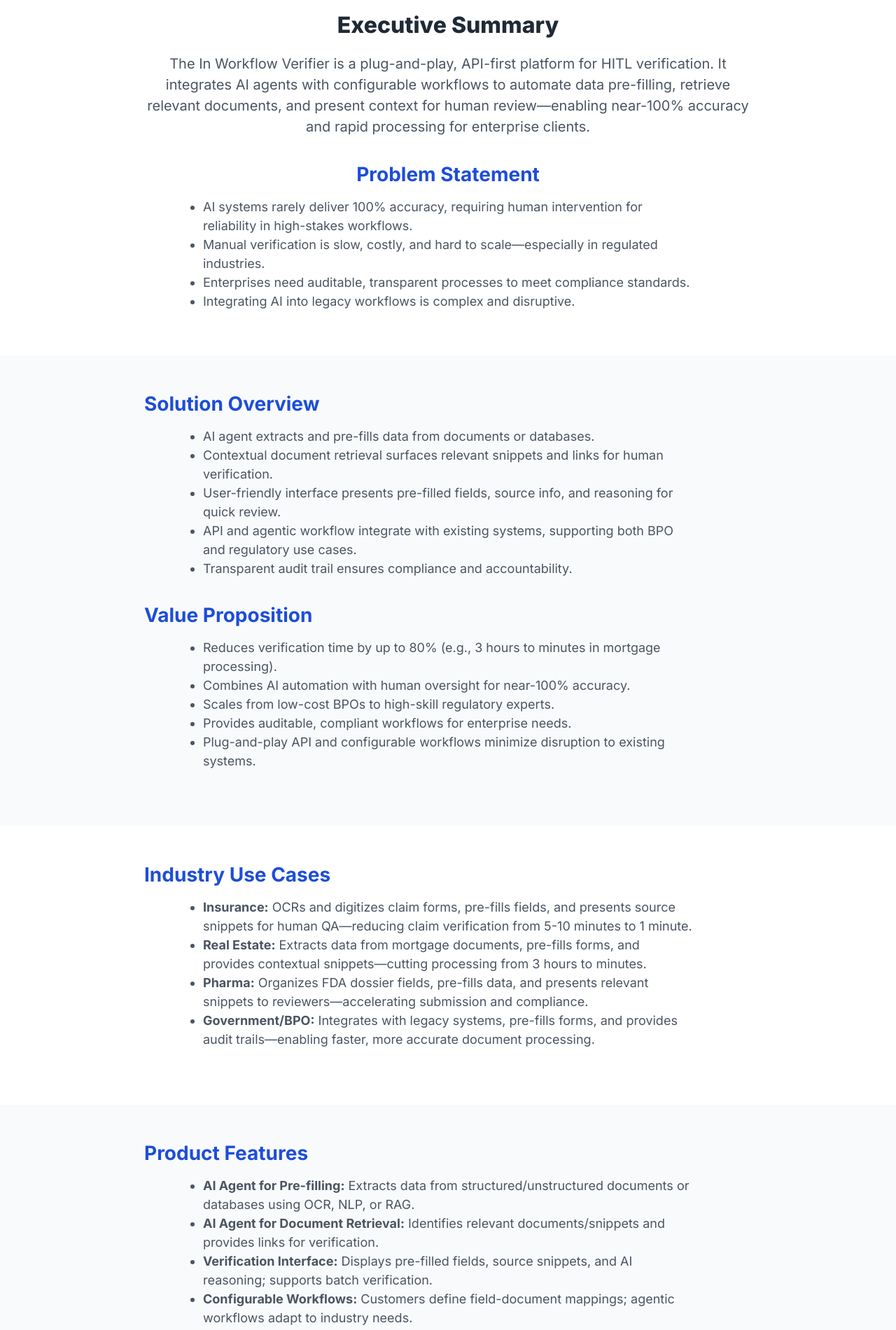
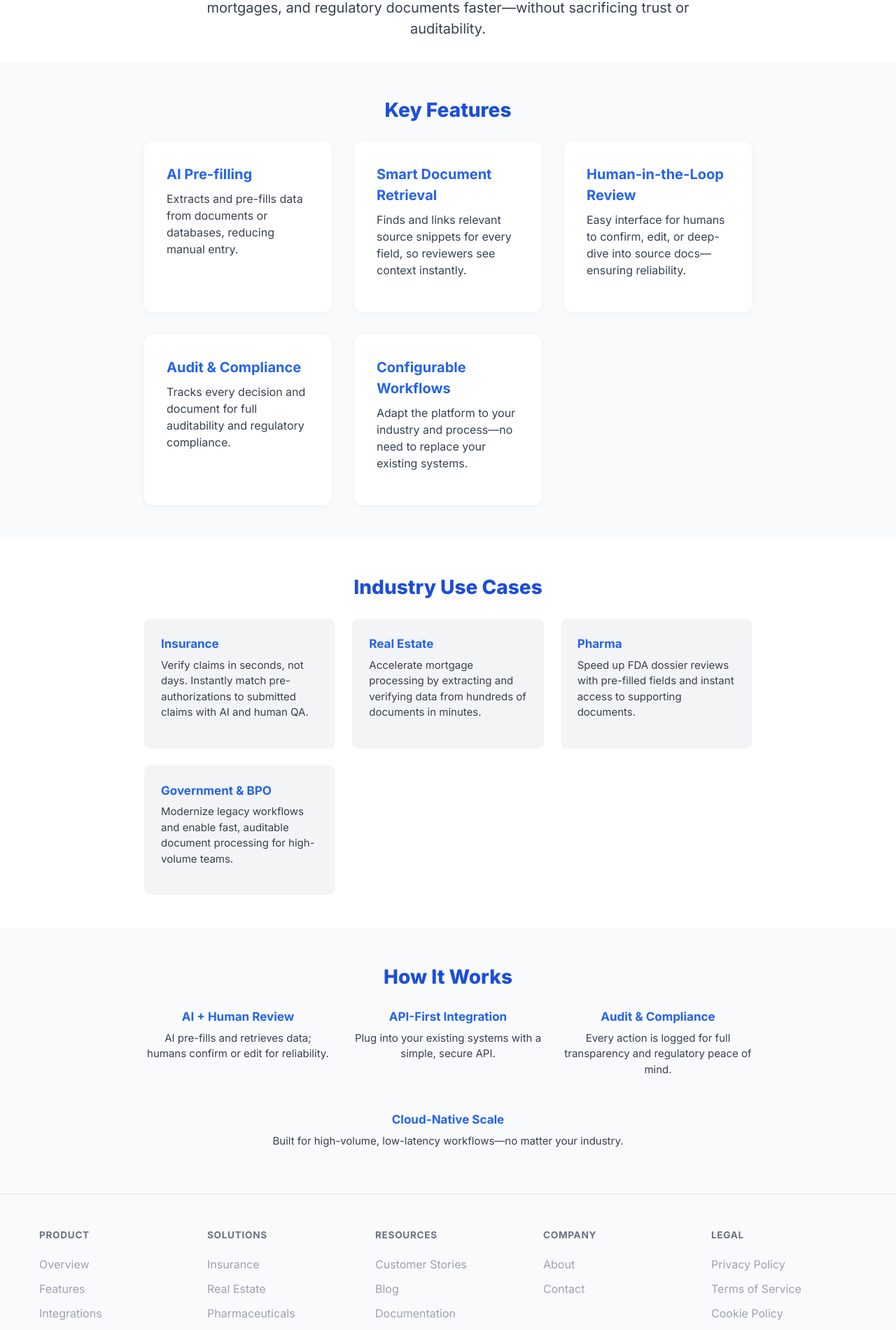
Before and after one commit to henrino3/inworkflow-verifier-site, a React (Vite) app: page /product in a window 1280 px wide. Shown: the part 816-2717 px from the top of the page at 70% size. Built offline with nearby package versions, Linux system fonts and the light colour scheme.

Commit message:
Product page: remove executive summary, redesign/shorten sections for web, concise features, use cases, and how it works

```diff
--- a/src/pages/Product.jsx
+++ b/src/pages/Product.jsx
@@ -11,7 +11,7 @@ export default function Product() {
             <div style={{ fontWeight: 600, fontSize: 18, opacity: 0.85, marginBottom: 16, color: 'white' }}>AI for Human-in-the-Loop Verification</div>
             <h1 style={{ fontSize: 44, fontWeight: 800, lineHeight: 1.1, marginBottom: 24, color: 'white' }}>The AI platform for reliable, scalable verification workflows</h1>
             <p style={{ fontSize: 20, color: 'white', marginBottom: 36, maxWidth: 480 }}>
-              In Workflow Verifier is a horizontal AI-powered platform that streamlines human-in-the-loop (HITL) verification for industries like insurance, real estate, pharma, and government. It automates data pre-filling, retrieves source documents, and presents context for human review—reducing processing time and improving accuracy, while ensuring compliance and auditability.
+              Automate document review, data pre-filling, and compliance checks—while keeping a human in the loop for near-100% accuracy. Built for insurance, real estate, pharma, and government.
             </p>
             <div style={{ display: 'flex', gap: 16 }}>
               <a href="/get-access" className="btn btn-white" style={{ fontWeight: 700, fontSize: 18 }}>Get access</a>
@@ -27,81 +27,92 @@ export default function Product() {
         </div>
       </section>
 
-      {/* Executive Summary & Problem Statement */}
-      <section style={{ background: 'white', padding: '4rem 0 2rem 0', textAlign: 'center' }}>
-        <div className="container" style={{ maxWidth: 900, margin: '0 auto' }}>
-          <h2 style={{ fontSize: 32, fontWeight: 800, color: '#1f2937', marginBottom: 16 }}>Executive Summary</h2>
-          <p style={{ fontSize: 20, color: '#4b5563', marginBottom: 32 }}>
-            The In Workflow Verifier is a plug-and-play, API-first platform for HITL verification. It integrates AI agents with configurable workflows to automate data pre-filling, retrieve relevant documents, and present context for human review—enabling near-100% accuracy and rapid processing for enterprise clients.
+      {/* What It Solves */}
+      <section style={{ background: 'white', padding: '3rem 0 2rem 0', textAlign: 'center' }}>
+        <div className="container" style={{ maxWidth: 800, margin: '0 auto' }}>
+          <h2 style={{ fontSize: 28, fontWeight: 800, color: '#1d4ed8', marginBottom: 18 }}>What It Solves</h2>
+          <p style={{ fontSize: 20, color: '#374151', marginBottom: 0 }}>
+            Most AI tools can't guarantee accuracy or compliance. InWorkflow Verifier combines AI automation with human review, so you can process claims, mortgages, and regulatory documents faster—without sacrificing trust or auditability.
           </p>
-          <h2 style={{ fontSize: 28, fontWeight: 700, color: '#1d4ed8', marginBottom: 12 }}>Problem Statement</h2>
-          <ul style={{ textAlign: 'left', color: '#4b5563', fontSize: 18, margin: '0 auto', maxWidth: 700, marginBottom: 32 }}>
-            <li>AI systems rarely deliver 100% accuracy, requiring human intervention for reliability in high-stakes workflows.</li>
-            <li>Manual verification is slow, costly, and hard to scale—especially in regulated industries.</li>
-            <li>Enterprises need auditable, transparent processes to meet compliance standards.</li>
-            <li>Integrating AI into legacy workflows is complex and disruptive.</li>
-          </ul>
         </div>
       </section>
 
-      {/* Solution Overview & Value Proposition */}
+      {/* Key Features */}
       <section style={{ background: '#f9fafb', padding: '3rem 0' }}>
         <div className="container" style={{ maxWidth: 900, margin: '0 auto' }}>
-          <h2 style={{ fontSize: 28, fontWeight: 700, color: '#1d4ed8', marginBottom: 12 }}>Solution Overview</h2>
-          <ul style={{ textAlign: 'left', color: '#4b5563', fontSize: 18, margin: '0 auto', maxWidth: 700, marginBottom: 32 }}>
-            <li>AI agent extracts and pre-fills data from documents or databases.</li>
-            <li>Contextual document retrieval surfaces relevant snippets and links for human verification.</li>
-            <li>User-friendly interface presents pre-filled fields, source info, and reasoning for quick review.</li>
-            <li>API and agentic workflow integrate with existing systems, supporting both BPO and regulatory use cases.</li>
-            <li>Transparent audit trail ensures compliance and accountability.</li>
-          </ul>
-          <h2 style={{ fontSize: 28, fontWeight: 700, color: '#1d4ed8', marginBottom: 12 }}>Value Proposition</h2>
-          <ul style={{ textAlign: 'left', color: '#4b5563', fontSize: 18, margin: '0 auto', maxWidth: 700, marginBottom: 32 }}>
-            <li>Reduces verification time by up to 80% (e.g., 3 hours to minutes in mortgage processing).</li>
-            <li>Combines AI automation with human oversight for near-100% accuracy.</li>
-            <li>Scales from low-cost BPOs to high-skill regulatory experts.</li>
-            <li>Provides auditable, compliant workflows for enterprise needs.</li>
-            <li>Plug-and-play API and configurable workflows minimize disruption to existing systems.</li>
-          </ul>
+          <h2 style={{ fontSize: 28, fontWeight: 800, color: '#1d4ed8', marginBottom: 24, textAlign: 'center' }}>Key Features</h2>
+          <div style={{ display: 'grid', gridTemplateColumns: 'repeat(auto-fit, minmax(260px, 1fr))', gap: 32 }}>
+            <div style={{ background: 'white', borderRadius: 12, boxShadow: '0 2px 8px rgba(0,0,0,0.04)', padding: '2rem' }}>
+              <h3 style={{ color: '#2563eb', fontSize: 20, fontWeight: 700, marginBottom: 8 }}>AI Pre-filling</h3>
+              <p style={{ color: '#374151', fontSize: 16 }}>Extracts and pre-fills data from documents or databases, reducing manual entry.</p>
+            </div>
+            <div style={{ background: 'white', borderRadius: 12, boxShadow: '0 2px 8px rgba(0,0,0,0.04)', padding: '2rem' }}>
+              <h3 style={{ color: '#2563eb', fontSize: 20, fontWeight: 700, marginBottom: 8 }}>Smart Document Retrieval</h3>
+              <p style={{ color: '#374151', fontSize: 16 }}>Finds and links relevant source snippets for every field, so reviewers see context instantly.</p>
+            </div>
+            <div style={{ background: 'white', borderRadius: 12, boxShadow: '0 2px 8px rgba(0,0,0,0.04)', padding: '2rem' }}>
+              <h3 style={{ color: '#2563eb', fontSize: 20, fontWeight: 700, marginBottom: 8 }}>Human-in-the-Loop Review</h3>
+              <p style={{ color: '#374151', fontSize: 16 }}>Easy interface for humans to confirm, edit, or deep-dive into source docs—ensuring reliability.</p>
+            </div>
+            <div style={{ background: 'white', borderRadius: 12, boxShadow: '0 2px 8px rgba(0,0,0,0.04)', padding: '2rem' }}>
+              <h3 style={{ color: '#2563eb', fontSize: 20, fontWeight: 700, marginBottom: 8 }}>Audit & Compliance</h3>
+              <p style={{ color: '#374151', fontSize: 16 }}>Tracks every decision and document for full auditability and regulatory compliance.</p>
+            </div>
+            <div style={{ background: 'white', borderRadius: 12, boxShadow: '0 2px 8px rgba(0,0,0,0.04)', padding: '2rem' }}>
+              <h3 style={{ color: '#2563eb', fontSize: 20, fontWeight: 700, marginBottom: 8 }}>Configurable Workflows</h3>
+              <p style={{ color: '#374151', fontSize: 16 }}>Adapt the platform to your industry and process—no need to replace your existing systems.</p>
+            </div>
+          </div>
         </div>
       </section>
 
-      {/* Use Cases */}
+      {/* Industry Use Cases */}
       <section style={{ background: 'white', padding: '3rem 0' }}>
         <div className="container" style={{ maxWidth: 900, margin: '0 auto' }}>
-          <h2 style={{ fontSize: 28, fontWeight: 700, color: '#1d4ed8', marginBottom: 12 }}>Industry Use Cases</h2>
-          <ul style={{ textAlign: 'left', color: '#4b5563', fontSize: 18, margin: '0 auto', maxWidth: 700, marginBottom: 32 }}>
-            <li><b>Insurance:</b> OCRs and digitizes claim forms, pre-fills fields, and presents source snippets for human QA—reducing claim verification from 5-10 minutes to 1 minute.</li>
-            <li><b>Real Estate:</b> Extracts data from mortgage documents, pre-fills forms, and provides contextual snippets—cutting processing from 3 hours to minutes.</li>
-            <li><b>Pharma:</b> Organizes FDA dossier fields, pre-fills data, and presents relevant snippets to reviewers—accelerating submission and compliance.</li>
-            <li><b>Government/BPO:</b> Integrates with legacy systems, pre-fills forms, and provides audit trails—enabling faster, more accurate document processing.</li>
-          </ul>
+          <h2 style={{ fontSize: 28, fontWeight: 800, color: '#1d4ed8', marginBottom: 24, textAlign: 'center' }}>Industry Use Cases</h2>
+          <div style={{ display: 'grid', gridTemplateColumns: 'repeat(auto-fit, minmax(220px, 1fr))', gap: 24 }}>
+            <div style={{ background: '#f3f4f6', borderRadius: 10, padding: '1.5rem' }}>
+              <h4 style={{ color: '#2563eb', fontWeight: 700, fontSize: 17, marginBottom: 6 }}>Insurance</h4>
+              <p style={{ color: '#374151', fontSize: 15 }}>Verify claims in seconds, not days. Instantly match pre-authorizations to submitted claims with AI and human QA.</p>
+            </div>
+            <div style={{ background: '#f3f4f6', borderRadius: 10, padding: '1.5rem' }}>
+              <h4 style={{ color: '#2563eb', fontWeight: 700, fontSize: 17, marginBottom: 6 }}>Real Estate</h4>
+              <p style={{ color: '#374151', fontSize: 15 }}>Accelerate mortgage processing by extracting and verifying data from hundreds of documents in minutes.</p>
+            </div>
+            <div style={{ background: '#f3f4f6', borderRadius: 10, padding: '1.5rem' }}>
+              <h4 style={{ color: '#2563eb', fontWeight: 700, fontSize: 17, marginBottom: 6 }}>Pharma</h4>
+              <p style={{ color: '#374151', fontSize: 15 }}>Speed up FDA dossier reviews with pre-filled fields and instant access to supporting documents.</p>
+            </div>
+            <div style={{ background: '#f3f4f6', borderRadius: 10, padding: '1.5rem' }}>
+              <h4 style={{ color: '#2563eb', fontWeight: 700, fontSize: 17, marginBottom: 6 }}>Government & BPO</h4>
+              <p style={{ color: '#374151', fontSize: 15 }}>Modernize legacy workflows and enable fast, auditable document processing for high-volume teams.</p>
+            </div>
+          </div>
         </div>
       </section>
 
-      {/* Product Features & Technical Architecture */}
+      {/* How It Works */}
       <section style={{ background: '#f9fafb', padding: '3rem 0' }}>
-        <div className="container" style={{ maxWidth: 900, margin: '0 auto' }}>
-          <h2 style={{ fontSize: 28, fontWeight: 700, color: '#1d4ed8', marginBottom: 12 }}>Product Features</h2>
-          <ul style={{ textAlign: 'left', color: '#4b5563', fontSize: 18, margin: '0 auto', maxWidth: 700, marginBottom: 32 }}>
-            <li><b>AI Agent for Pre-filling:</b> Extracts data from structured/unstructured documents or databases using OCR, NLP, or RAG.</li>
-            <li><b>AI Agent for Document Retrieval:</b> Identifies relevant documents/snippets and provides links for verification.</li>
-            <li><b>Verification Interface:</b> Displays pre-filled fields, source snippets, and AI reasoning; supports batch verification.</li>
-            <li><b>Configurable Workflows:</b> Customers define field-document mappings; agentic workflows adapt to industry needs.</li>
-            <li><b>API Integration:</b> RESTful API delivers pre-filled data, snippets, and prompts to existing systems.</li>
-            <li><b>Audit Trail:</b> Logs all verification decisions, sources, and reasoning for compliance.</li>
-            <li><b>Scalable Architecture:</b> Cloud-based, supports both low-cost and high-skill verifiers, handles high-volume workflows.</li>
-          </ul>
-          <h2 style={{ fontSize: 28, fontWeight: 700, color: '#1d4ed8', marginBottom: 12 }}>Technical Architecture</h2>
-          <ul style={{ textAlign: 'left', color: '#4b5563', fontSize: 18, margin: '0 auto', maxWidth: 700 }}>
-            <li><b>Frontend:</b> React-based UI for responsive, clickable verification.</li>
-            <li><b>Backend:</b> Node.js or Python server for API, agent coordination, and workflow management.</li>
-            <li><b>AI Agents:</b> OCR (Tesseract), NLP (BERT), RAG for data extraction and document retrieval.</li>
-            <li><b>Storage:</b> S3-compatible buckets for documents, with metadata indexing.</li>
-            <li><b>API:</b> RESTful, delivers JSON payloads with pre-filled data and prompts.</li>
-            <li><b>Database:</b> PostgreSQL for workflow configs and audit logs.</li>
-            <li><b>Deployment:</b> Cloud-native (AWS/GCP), Kubernetes for scalability.</li>
-          </ul>
+        <div className="container" style={{ maxWidth: 900, margin: '0 auto', textAlign: 'center' }}>
+          <h2 style={{ fontSize: 28, fontWeight: 800, color: '#1d4ed8', marginBottom: 24 }}>How It Works</h2>
+          <div style={{ display: 'flex', flexWrap: 'wrap', justifyContent: 'center', gap: 32 }}>
+            <div style={{ minWidth: 220, flex: 1 }}>
+              <h4 style={{ color: '#2563eb', fontWeight: 700, fontSize: 17, marginBottom: 6 }}>AI + Human Review</h4>
+              <p style={{ color: '#374151', fontSize: 15 }}>AI pre-fills and retrieves data; humans confirm or edit for reliability.</p>
+            </div>
+            <div style={{ minWidth: 220, flex: 1 }}>
+              <h4 style={{ color: '#2563eb', fontWeight: 700, fontSize: 17, marginBottom: 6 }}>API-First Integration</h4>
+              <p style={{ color: '#374151', fontSize: 15 }}>Plug into your existing systems with a simple, secure API.</p>
+            </div>
+            <div style={{ minWidth: 220, flex: 1 }}>
+              <h4 style={{ color: '#2563eb', fontWeight: 700, fontSize: 17, marginBottom: 6 }}>Audit & Compliance</h4>
+              <p style={{ color: '#374151', fontSize: 15 }}>Every action is logged for full transparency and regulatory peace of mind.</p>
+            </div>
+            <div style={{ minWidth: 220, flex: 1 }}>
+              <h4 style={{ color: '#2563eb', fontWeight: 700, fontSize: 17, marginBottom: 6 }}>Cloud-Native Scale</h4>
+              <p style={{ color: '#374151', fontSize: 15 }}>Built for high-volume, low-latency workflows—no matter your industry.</p>
+            </div>
+          </div>
         </div>
       </section>
     </div>
```
